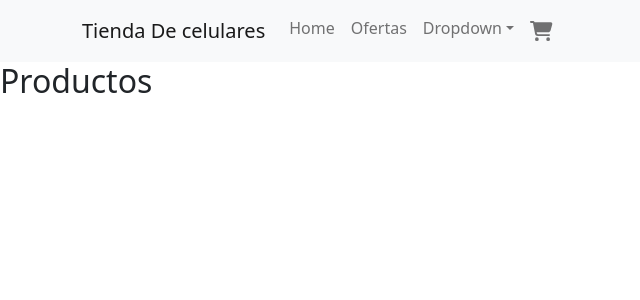
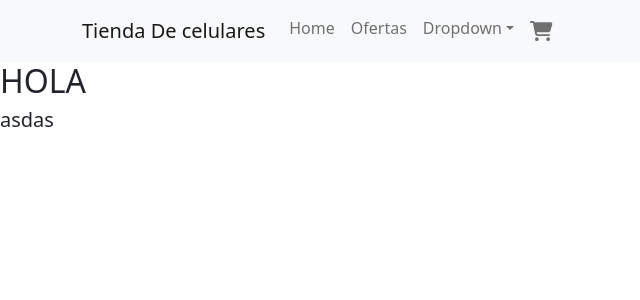
Before and after one commit to matibritez/Tienda, a React (Create React App) app: page / in a window 1280 px wide. Shown: the top 300 px of the page, without its empty margins (0-640 px from the left). Built offline with nearby package versions, Linux system fonts and the light colour scheme.

Commit message:
modifico

```diff
--- a/src/App.jsx
+++ b/src/App.jsx
@@ -3,16 +3,13 @@ import "./App.css";
 import 'bootstrap/dist/css/bootstrap.min.css';
 import NavBar from "./components/NavBar/NavBar";
 import ItemListenContainer from "./components/ItemListenContainer/ItemListenContainer";
-import Titulo from "./components/Titulo/Titulo";
+
 
 function App(){
-  let tituloApp = "Productos"
   return(
     <>
       <NavBar/>
-      <ItemListenContainer>
-        <Titulo titulo={tituloApp}/>
-      </ItemListenContainer>
+      <ItemListenContainer/>
 
     </>
   )
--- a/src/components/ItemListenContainer/ItemListenContainer.jsx
+++ b/src/components/ItemListenContainer/ItemListenContainer.jsx
@@ -1,10 +1,15 @@
-const ItemListenContainer = (props) =>{
-    console.log(props)
+import Titulo from "./Titulo/Titulo"
+
+function ItemListenContainer(){
     return(
         <>
-            <h2>Productos</h2>
+        <div>
+            <Titulo titulo={"HOLA"} subtitulo={"asdas"}/>
+
+        </div>
         </>
     )
+
 }
 
 export default ItemListenContainer
--- /dev/null
+++ b/src/components/ItemListenContainer/Titulo/Titulo.jsx
@@ -0,0 +1,11 @@
+const Titulo = ({titulo,subtitulo}) =>{
+
+    return(
+        <>
+        <h2>{titulo}</h2>
+        <h5>{subtitulo}</h5>
+        </>
+    )
+}
+
+export default Titulo
--- a/src/components/Titulo/Titulo.jsx
+++ /dev/null
@@ -1,10 +0,0 @@
-const Titulo =()=>{
-
-    return(
-        <>
-            <h2>Ofertas:</h2>
-        </>
-    )
-}
-
-export default Titulo
```
